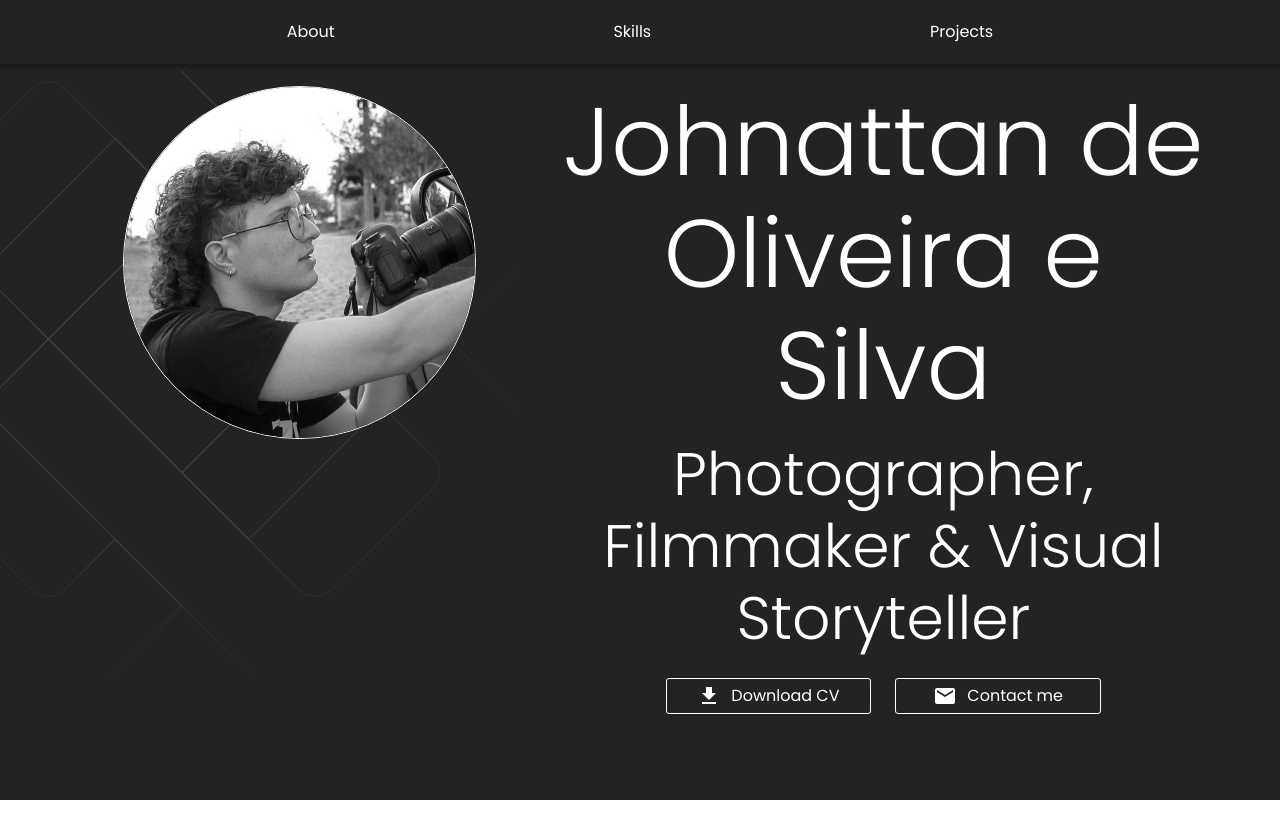
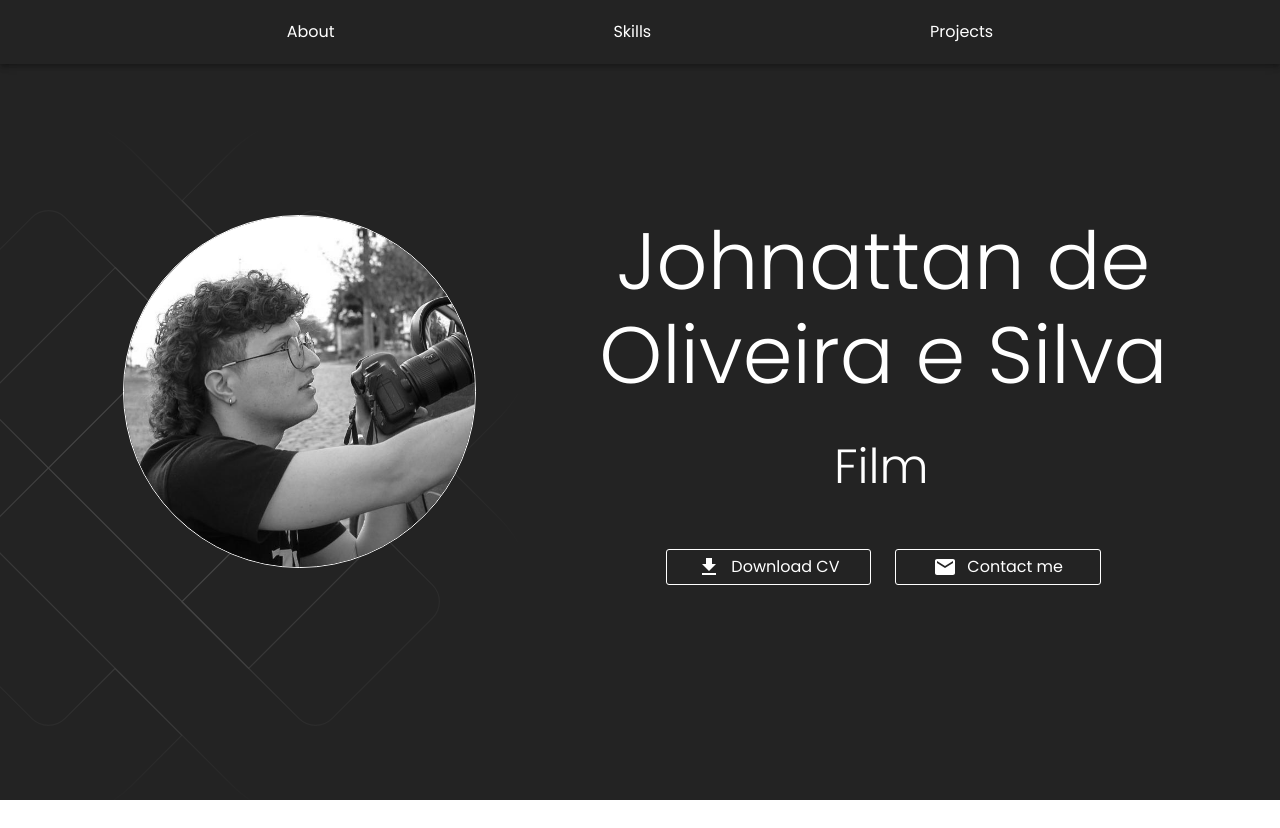
Before and after one commit to Masthw/PortfolioJohnix, a React (Vite) app: page / in a window 1280 px wide. Before the commit the page ends 800 px from the top, so only its background shows below. Built offline with nearby package versions, Linux system fonts and the light colour scheme.

Commit message:
feat: creates TypingText component and integrate it into Hero component

```diff
--- a/src/pages/Home/sections/Hero/Hero.tsx
+++ b/src/pages/Home/sections/Hero/Hero.tsx
@@ -4,6 +4,7 @@ import DownloadIcon from "@mui/icons-material/Download";
 import EmailIcon from "@mui/icons-material/Email";
 import StyledButton from "../../../../components/StyledButton/StyledButton";
 import { AnimatedBackground } from "../../../../components/AnimatedBackground/AnimatedBackground";
+import TypingText from "./TypingText";
 
 const Hero = () => {
   const StyledHero = styled("div")(({ theme }) => ({
@@ -42,22 +43,24 @@ const Hero = () => {
                 </Box>
               </Box>
             </Grid>
-            <Grid item xs={12} md={7}>
+            <Grid item xs={12} md={7} display="flex" flexDirection="column" alignItems="center">
               <Typography
                 color="primary.contrastText"
                 variant="h1"
                 textAlign="center"
                 pb={2}
+                sx={{
+                  fontSize: {
+                    xs: "3rem",
+                    md: "5rem",
+                  },
+                }}
               >
                 Johnattan de Oliveira e Silva
               </Typography>
-              <Typography
-                color="primary.contrastText"
-                variant="h2"
-                textAlign="center"
-              >
-                Photographer, Filmmaker & Visual Storyteller
-              </Typography>
+              <Box width="100%" textAlign="center">
+                <TypingText />
+              </Box>
               <Grid
                 container
                 display="flex"
@@ -72,7 +75,7 @@ const Hero = () => {
                   display="flex"
                   justifyContent="center"
                 >
-                  <StyledButton>
+                  <StyledButton onClick={() => console.log("Download")}>
                     <DownloadIcon />
                     <Typography>Download CV</Typography>
                   </StyledButton>
@@ -84,7 +87,7 @@ const Hero = () => {
                   display="flex"
                   justifyContent="center"
                 >
-                  <StyledButton>
+                  <StyledButton onClick={() => console.log("contact")}>
                     <EmailIcon />
                     <Typography> Contact me</Typography>
                   </StyledButton>
--- /dev/null
+++ b/src/pages/Home/sections/Hero/TypingText.tsx
@@ -0,0 +1,58 @@
+import { useState, useEffect } from "react";
+import { Typography } from "@mui/material";
+import "./styles/typingText.css";
+
+const words = ["Photographer", "Filmmaker", "Visual Storyteller"];
+
+const TypingText = () => {
+  const [currentWord, setCurrentWord] = useState(0);
+  const [currentChar, setCurrentChar] = useState(0);
+
+  useEffect(() => {
+    const typingInterval = setInterval(() => {
+      setCurrentChar((prevChar) => {
+        if (prevChar < words[currentWord].length) {
+          return prevChar + 1;
+        } else {
+          return prevChar;
+        }
+      });
+    }, 150); // Ajuste a velocidade da digitação aqui
+
+    return () => clearInterval(typingInterval);
+  }, [currentWord]);
+
+  useEffect(() => {
+    if (currentChar === words[currentWord].length) {
+      const switchWordInterval = setInterval(() => {
+        setCurrentWord((prevWord) => (prevWord + 1) % words.length);
+        setCurrentChar(0);
+      }, 3000);
+
+      return () => clearInterval(switchWordInterval);
+    }
+  }, [currentChar]);
+
+
+  return (
+    <Typography
+      color="primary.contrastText"
+      variant="h2"
+      className="typing-container"
+      sx={{
+        fontSize: {
+          xs: "2rem",
+          md: "3rem",
+        },
+        marginTop: "20px",
+        minHeight: "5rem",
+      }}
+    >
+      <span className="typing-text">
+        {words[currentWord].substring(0, currentChar)}
+      </span>
+    </Typography>
+  );
+};
+
+export default TypingText;
--- /dev/null
+++ b/src/pages/Home/sections/Hero/styles/typingText.css
@@ -0,0 +1,35 @@
+.typing-container {
+  position: relative;
+  overflow: hidden;
+  display: inline-block;
+  white-space: nowrap;
+}
+
+.typing-text {
+  display: inline-block;
+  overflow: hidden;
+  border-right: 0.1em solid white;
+  white-space: nowrap;
+  animation: typing 4s steps(30, end) 1s 1 normal both, blink-caret .75s step-end infinite;
+  font-size: inherit;
+  box-sizing: border-box;
+}
+
+@keyframes typing {
+  from {
+    width: 0;
+  }
+  to {
+    width: 100%;
+  }
+}
+
+@keyframes blink-caret {
+  from,
+  to {
+    border-color: transparent;
+  }
+  50% {
+    border-color: white;
+  }
+}
```
